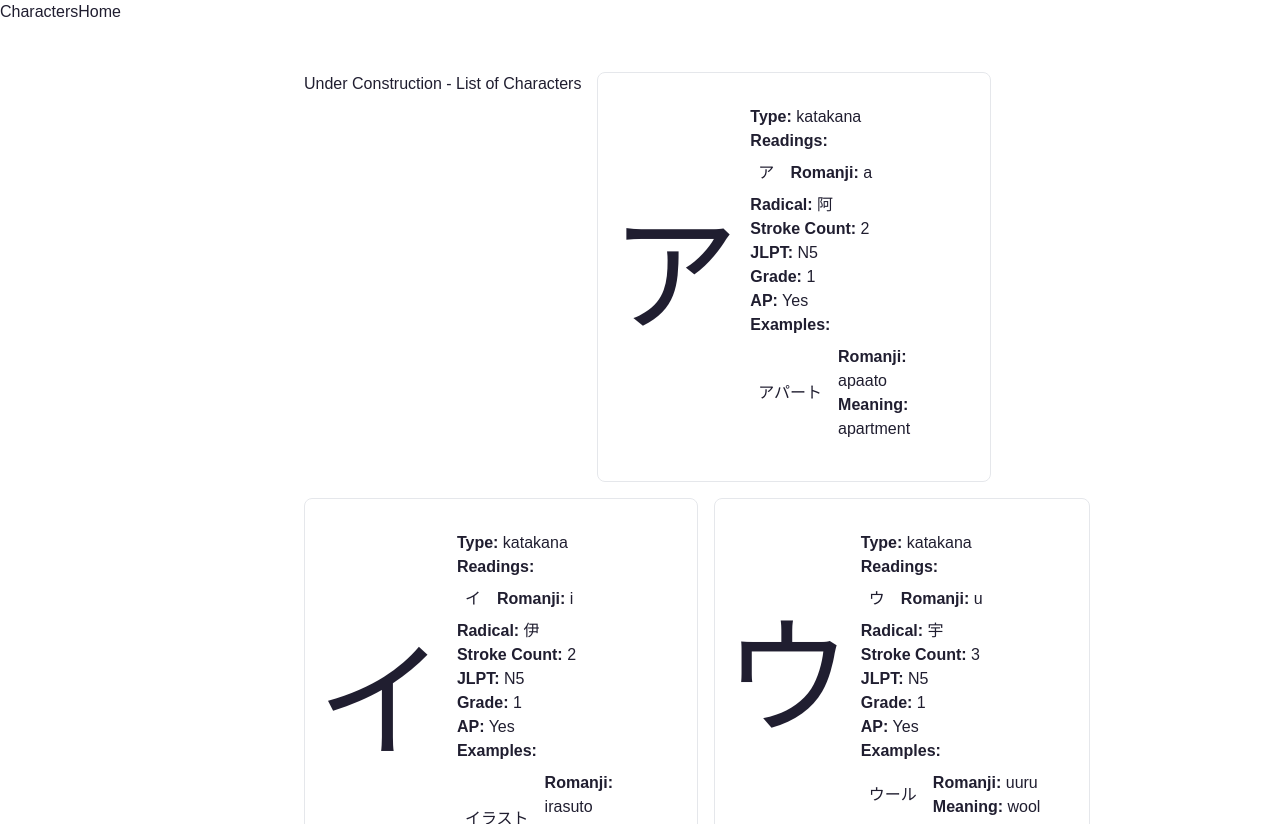
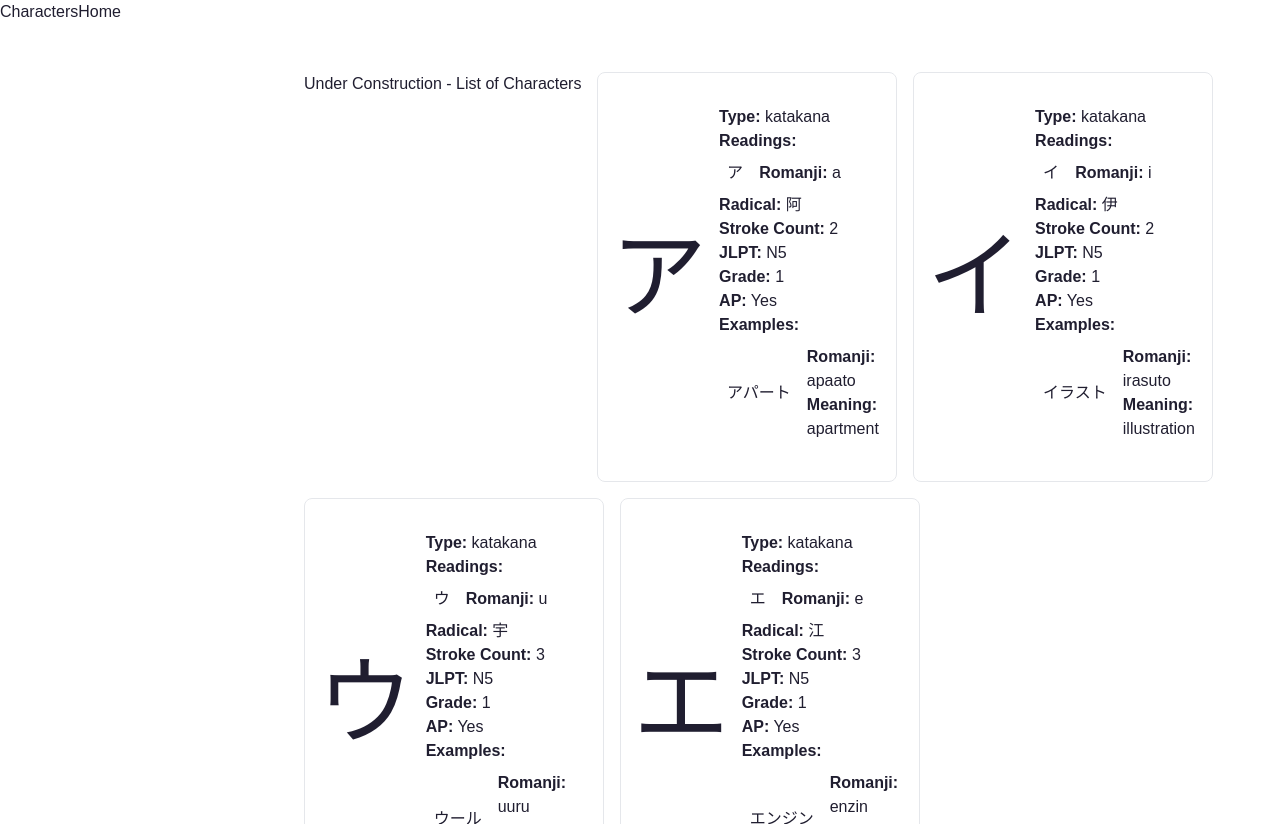
Before and after one commit to CodeByDex/bydex-japan, a Next.js app: page /character in a window 1280 px wide. Built offline with nearby package versions, Linux system fonts and the light colour scheme.

Commit message:
adjusted styling for screen resize

```diff
--- a/components/ui/character.tsx
+++ b/components/ui/character.tsx
@@ -30,7 +30,7 @@ export function ReadingComponent({ reading }: ReadingComponentProps) {
 export default function CharacterComponent({ character }: CharacterComponentProps) {
   return (
     <div className='flex'>
-      <div className='flex items-center justify-center p-4 text-9xl w-1/3'>
+      <div className='flex items-center justify-center p-4 text-8xl w-1/3'>
         {character.id}
       </div>
       <div className='p-4 w-2/3'>
--- a/src/app/character/page.tsx
+++ b/src/app/character/page.tsx
@@ -6,7 +6,7 @@ export default function Page() {
         <div className="flex flex-wrap gap-4">
             <p>Under Construction - List of Characters</p>
             {characters.map(x => (
-                <div key={x.id} className="flex-a basis-1/4 max-w-1/4 p-4 border rounded-lg">
+                <div key={x.id} className="flex flex-col basis-1/4 max-w-1/4 min-w-[300px] p-4 border rounded-lg">
                     <CharacterComponent character={x}  />
                 </div>
             ))}
```
